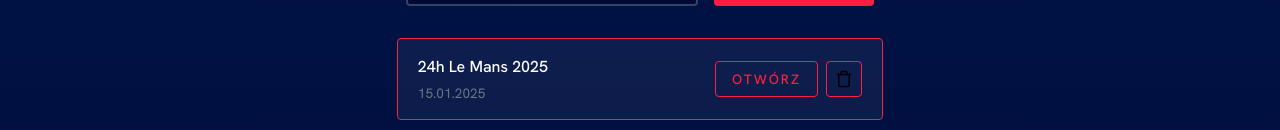
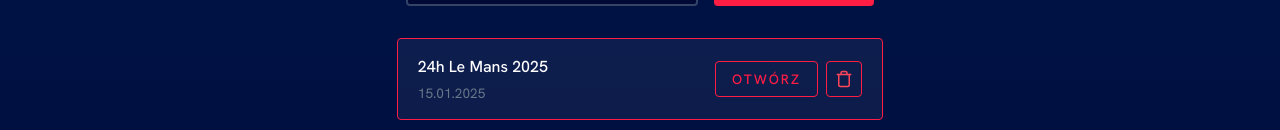
Before and after one commit to asporczyk/LeStintUltimate, a React (Vite) app in the folder apps/frontend/: page / in a window 1280 px wide. In both pictures the pointer is over the picture 844 px from the left and 450 px from the top of the page. Shown: the part 372-502 px from the top of the page. Built offline with nearby package versions, Linux system fonts and the light colour scheme.

Commit message:
Add icon highlight on hover

```diff
--- a/apps/frontend/src/App.css
+++ b/apps/frontend/src/App.css
@@ -169,6 +169,10 @@
   border-color: #FF1D44;
 }
 
+.icon-button:hover img {
+  filter: invert(36%) sepia(98%) saturate(1848%) hue-rotate(329deg) brightness(101%) contrast(101%);
+}
+
 .text-button.secondary {
   font-family: 'Hanken Grotesk', sans-serif;
   font-weight: 500;
```
